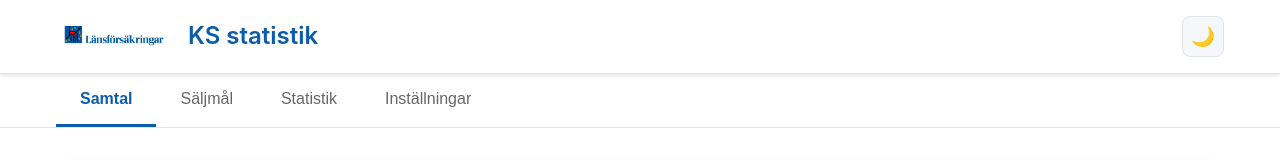
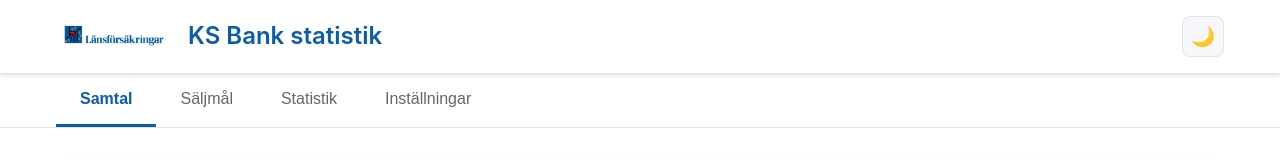
Before and after one commit to michaelhessen/KS-Statistik, a website: page index.html in a window 1280 px wide. Shown: the top 160 px of the page. Drawn offline with nearby package versions, Linux system fonts and the light colour scheme.

Commit message:
Update index.html

```diff
--- a/index.html
+++ b/index.html
@@ -726,7 +726,7 @@
         <div class="header-content">
            <div class="logo-title">
              <img src="logo.png" alt="Länsförsäkringar logotyp" class="logo-img">
-             <h1 class="title">KS statistik</h1>
+             <h1 class="title">KS Bank statistik</h1>
         </div>
 
             <button class="theme-toggle" id="themeToggle" aria-label="Växla mellan ljust och mörkt tema">
```
